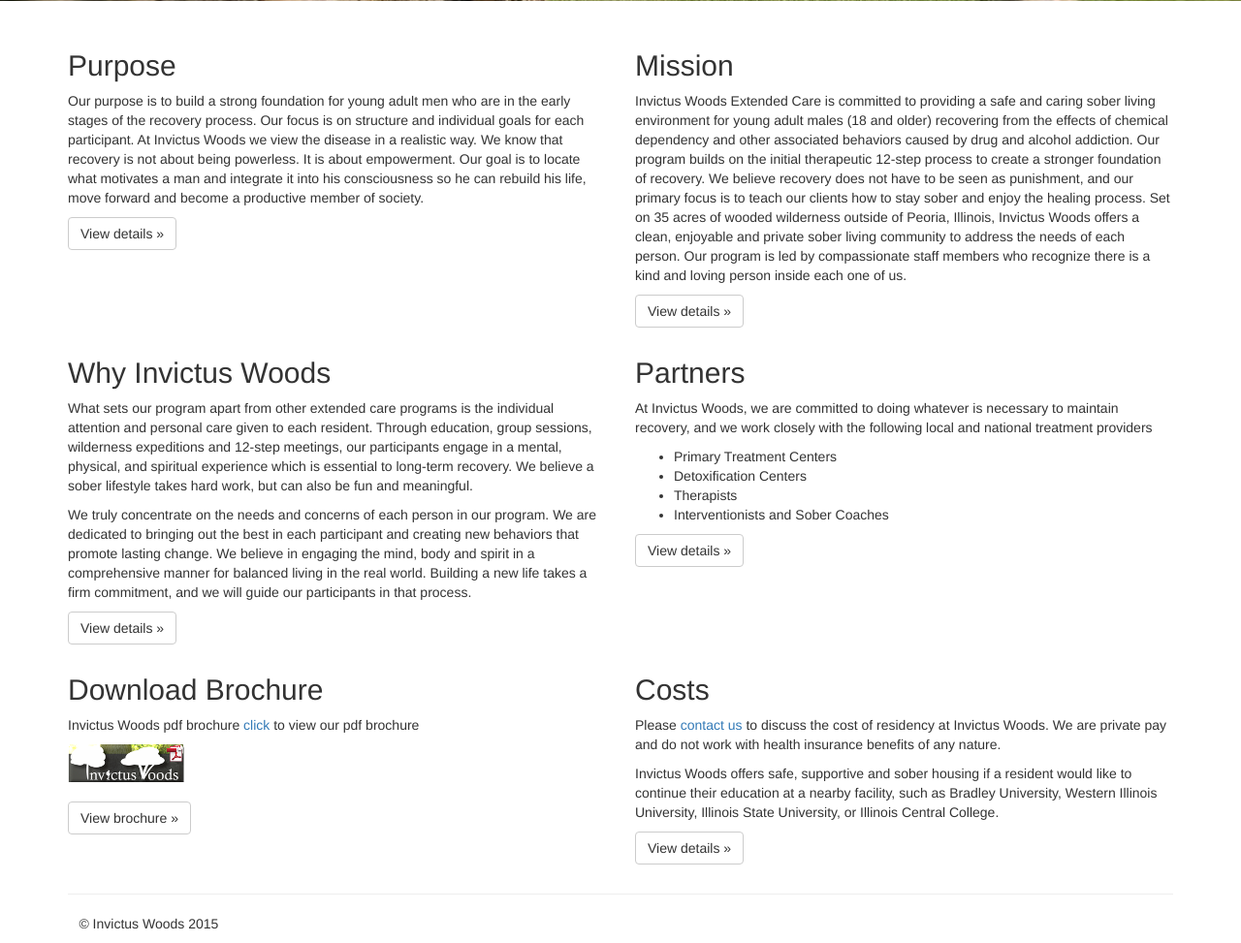
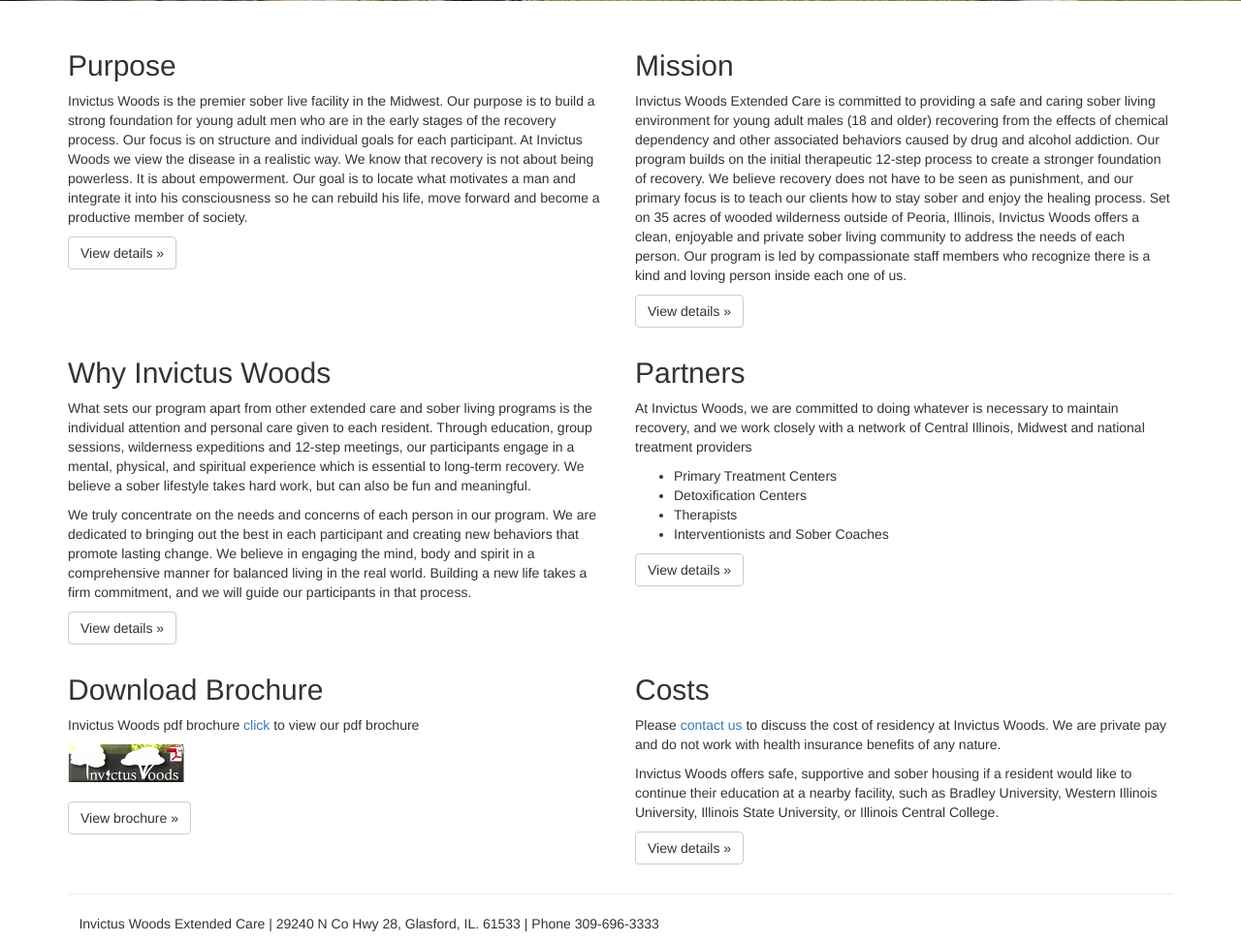
Before and after one commit to romines/invictus, a PHP site: page / in a window 1280 px wide. Shown: the part 459-1432 px from the top of the page at 97% size. Run offline with PHP 8.4, Linux system fonts and the light colour scheme; data that the repository does not hold is empty.

Commit message:
SEO copy changes and 301s setup in localcommented.htaccess

```diff
--- a/about.php
+++ b/about.php
@@ -27,8 +27,8 @@ $description = "Dr. Ron and Camilla Rabjohns started Invictus Woods in 2011 to p
 	  		  </p>
 	  		  <br>
 
-				<p>Invictus Woods is an extended care facility for young adult males ages 18 and older seeking an ongoing recovery program from chemical addiction. We require the successful completion of at least 28 days in a primary care substance abuse treatment center prior to admission.</p>
-				<p>Invictus Woods is located in the heart of Illinois, 20 miles southwest of Peoria. The property sits on 35 acres of serene wilderness. Our rustic housing and rural environment embraces the natural beauty that surrounds us, and we enjoy the splendor of each of the four seasons. Intake and Administration are located on campus.</p>
+				<p>Invictus Woods is a sober living extended care facility for young adult males ages 18 and older seeking an ongoing recovery program from chemical addiction. We require the successful completion of at least 28 days in a primary care substance abuse treatment center prior to admission.</p>
+				<p>Invictus Woods is located in the heart of the Midwest, 20 miles southwest of Peoria, Illinois. The property sits on 35 acres of serene wilderness. Our rustic housing and rural environment embraces the natural beauty that surrounds us, and we enjoy the splendor of each of the four seasons. Intake and Administration are located on campus.</p>
 				<p>Invictus Woods is strategically located 13 miles from the Peoria Regional Airport (PIA). Airlines that fly to this location include American Airlines, Delta Airlines, United Airlines and Allegiant Airlines.  PIA also allows for the use of private aircraft. Invictus Woods provides transportation to and from the property for participants and visiting family members. Car rental is available at airport during normal business hours.</p>
 
        		</div>
--- a/donations.php
+++ b/donations.php
@@ -17,14 +17,14 @@ $title = "Donate to Invictus Woods";
     	<div class="row">
         	<div class="col-md-11 col-centered">
 				<h1><?php echo $title; ?></h1>
-				<p>We gladly accept donations. You may specify a gift for the following areas:</p>
+				<p>Invictus Woods Extended Care is a non-profit organization. Honor a loved one and help support sober living in the Midwest. Contributions can be directed to one of the following:</p>
 				<ul>
 				  <li>Invictus Scholarships</li>
 				  <li>Staff Development</li>
 				  <li>Invictus Recreational Fund</li>
 				  <li>Named Scholarship Funds</li>
 				  <li>Invictus Friends and Family Endowment</li>
-				  <li>In memory of Loved Ones Lost to Addiction</li>
+				  <li>In memory of loved ones lost to addiction</li>
 				</ul>
 
 				<p>All contributions are recognized with a donor’s name (or organization) etched on slate rock by intake building or on the brick walkway. Additionally, donors who contribute $250.00 or more will receive letter of acknowledgement.</p>
--- a/facility.php
+++ b/facility.php
@@ -18,7 +18,7 @@ $description = "Central Illinois sober living house in a serene natural environm
     	<div class="row">
         	<div class="col-md-8">
 				<h1><?php echo $title; ?></h1>
-				<p>Invictus Woods is nestled on 35 acres of serenely wooded property 20 miles away from Peoria, which has malls, restaurants, support and recovery groups. Invictus Woods has 5 bedrooms and 4 bathrooms, hardwood oak flooring in the dining room, kitchen and living room. The upstairs living room has a large TV, a telescope, and internet. The kitchen has a gas stove, commercial refrigerator, oven and microwave.</p>
+				<p>Invictus Woods is nestled on 35 acres of serenely wooded property 20 miles away from Peoria, Illinois, which has extensive retail, restaurants, support and recovery groups. Invictus Woods has 5 bedrooms and 4 bathrooms, hardwood oak flooring in the dining room, kitchen and living room. The upstairs living room has a large TV, a telescope, and internet. The kitchen has a gas stove, commercial refrigerator, oven and microwave.</p>
 				<p>There are decks in the front and back of the home for relaxation and reflection, as well as central air conditioning throughout the house. On the lower level there is large group meeting room, two bedrooms, a bathroom, and a kitchen. The lower level walks out to a patio with a grill and scenic views of the woods. The local wildlife consists of birds, deer, fox, and turkey.</p>
        		</div>
 			<div class="thumbs col-md-4">
--- a/footer.php
+++ b/footer.php
@@ -1,7 +1,7 @@
       <hr>
 
       <footer>
-        <p id="copyright">&copy; Invictus Woods <?php echo date("Y"); ?></p>
+        <p id="copyright">Invictus Woods Extended Care | 29240 N Co Hwy 28, Glasford, IL. 61533 | Phone 309-696-3333</p>
       </footer>
     </div> <!-- /container -->
 
--- a/index.php
+++ b/index.php
@@ -5,11 +5,6 @@ include 'header.php'; ?>
 <script>var makeActive = 'nope';</script>
     <!-- Main jumbotron for a primary marketing message or call to action -->
     <div class="jumbotron">
-      <!-- <div class="container">
-        <h1>Hello, world!</h1>
-        <p>This is a template for a simple marketing or informational website. It includes a large callout called a jumbotron and three supporting pieces of content. Use it as a starting point to create something more unique.</p>
-        <p><a class="btn btn-primary btn-lg" href="#" role="button">Learn more &raquo;</a></p>
-      </div> -->
     </div>
 
     <div class="container">
@@ -17,7 +12,7 @@ include 'header.php'; ?>
       <div class="row">
         <div class="col-md-6">
           <h2>Purpose</h2>
-          <p>Our purpose is to build a strong foundation for young adult men who are in the early stages of the recovery process. Our focus is on structure and individual goals for each participant. At Invictus Woods we view the disease in a realistic way. We know that recovery is not about being powerless. It is about empowerment. Our goal is to locate what motivates a man and integrate it into his consciousness so he can rebuild his life, move forward and become a productive member of society.</p>
+          <p>Invictus Woods is the premier sober live facility in the Midwest. Our purpose is to build a strong foundation for young adult men who are in the early stages of the recovery process. Our focus is on structure and individual goals for each participant. At Invictus Woods we view the disease in a realistic way. We know that recovery is not about being powerless. It is about empowerment. Our goal is to locate what motivates a man and integrate it into his consciousness so he can rebuild his life, move forward and become a productive member of society.</p>
           <p><a class="btn btn-default" href="philosophy.php" role="button">View details &raquo;</a></p>
         </div>
         <div class="col-md-6">
@@ -31,13 +26,13 @@ include 'header.php'; ?>
       <div class="row">
         <div class="col-md-6">
           <h2>Why Invictus Woods</h2>
-          <p>What sets our program apart from other extended care programs is the individual attention and personal care given to each resident. Through education, group sessions, wilderness expeditions and 12-step meetings, our participants engage in a mental, physical, and spiritual experience which is essential to long-term recovery. We believe a sober lifestyle takes hard work, but can also be fun and meaningful.</p>
+          <p>What sets our program apart from other extended care and sober living programs is the individual attention and personal care given to each resident. Through education, group sessions, wilderness expeditions and 12-step meetings, our participants engage in a mental, physical, and spiritual experience which is essential to long-term recovery. We believe a sober lifestyle takes hard work, but can also be fun and meaningful.</p>
 		  <p>We truly concentrate on the needs and concerns of each person in our program. We are dedicated to bringing out the best in each participant and creating new behaviors that promote lasting change. We believe in engaging the mind, body and spirit in a comprehensive manner for balanced living in the real world. Building a new life takes a firm commitment, and we will guide our participants in that process.</p>
           <p><a class="btn btn-default" href="services.php" role="button">View details &raquo;</a></p>
         </div>
         <div class="col-md-6">
           <h2>Partners</h2>
-          <p>At Invictus Woods, we are committed to doing whatever is necessary to maintain recovery, and we work closely with the following local and national treatment providers</p>
+          <p>At Invictus Woods, we are committed to doing whatever is necessary to maintain recovery, and we work closely with a network of Central Illinois, Midwest and national treatment providers</p>
 		  <ul>
 		  	<li>Primary Treatment Centers</li>
 			<li>Detoxification Centers</li>
--- a/services.php
+++ b/services.php
@@ -18,6 +18,7 @@ $description = "Illinois' first supported sober living house, facilitating 12-St
       <div class="row">
         <div class="col-md-8">
 			<h1><?php echo $title; ?></h1>
+			<p>We are proud to call the Midwest home, and support participants as they take advantage of all that it has to offer in terms of education, recreation and cultural opportunities. We take overall health very seriously, and strive to make a healthy and active lifestyle a part of sober living for all participants. We offer as part of residence:</p>
 			<ul>
 			  <li>Fitness Center Membership</li>
 			  <li>Spiritual Bonfires and BBQ nights</li>
```
Also changed, not shown: .htaccess (deleted), localcommented.htaccess (added), 1 other file.
